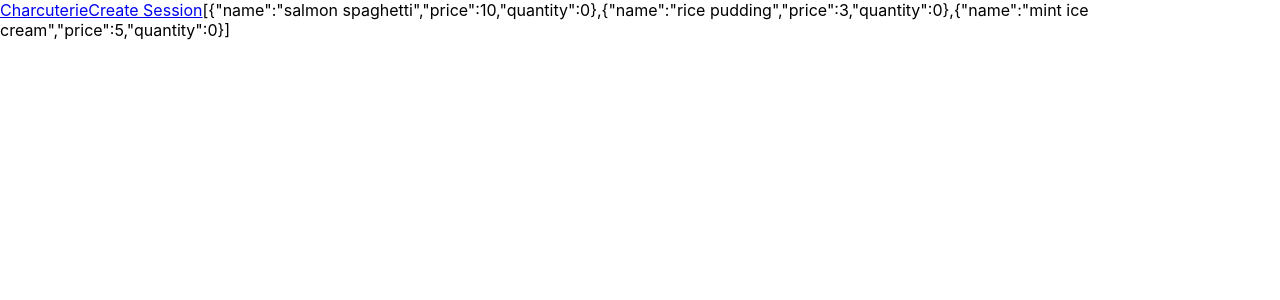
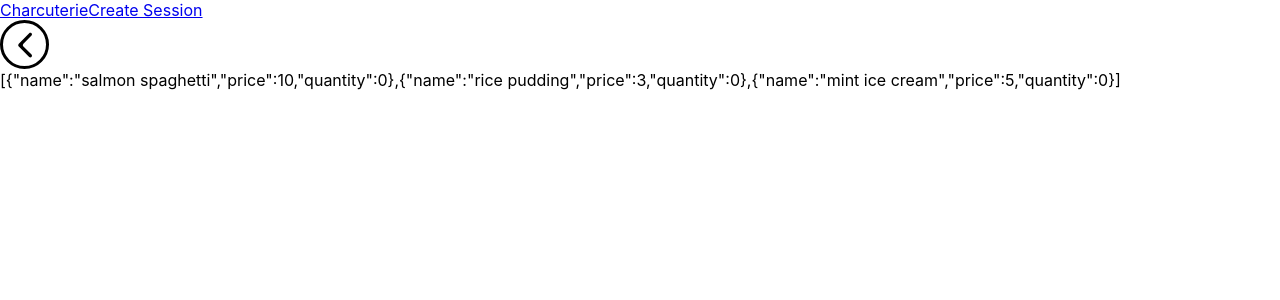
Before and after one commit to acchiang/cpsc-455-project, a React (Create React App) app: page /order-screen in a window 1280 px wide. Shown: the top 300 px of the page. Built offline with nearby package versions, Linux system fonts and the light colour scheme.

Commit message:
add back arrow

```diff
--- /dev/null
+++ b/src/components/BackButton.js
@@ -0,0 +1,24 @@
+import styled from "styled-components";
+import backButton from "../assets/back_arrow.svg";
+import { useHistory } from "react-router-dom";
+
+const BackButtonContainer = styled.div`
+  cursor: pointer;
+  width: 50px;
+  height: 50px;
+`;
+
+const BackButton = ({ url, ...props }) => {
+  const history = useHistory();
+  return (
+    <BackButtonContainer>
+      <img
+        src={backButton}
+        alt="navigate to last page"
+        onClick={() => history.push(url)}
+      />
+    </BackButtonContainer>
+  );
+};
+
+export default BackButton;
--- a/src/pages/OrderScreen.js
+++ b/src/pages/OrderScreen.js
@@ -1,6 +1,7 @@
 import React, { useEffect, useState } from "react";
 import { OrderContext } from "utils/Context";
 import sampleMenu from "assets/sampleMenu";
+import BackButton from "components/BackButton";
 
 function OrderScreen() {
   const [order, setOrder] = useState(null);
@@ -30,6 +31,7 @@ function OrderScreen() {
 
   return (
     <OrderContext.Provider value={[order, setOrder]}>
+      <BackButton url={"/create-session"}/>
       {JSON.stringify(order)}
     </OrderContext.Provider>
   );
```
Also changed, not shown: src/assets/back_arrow.svg (added).
